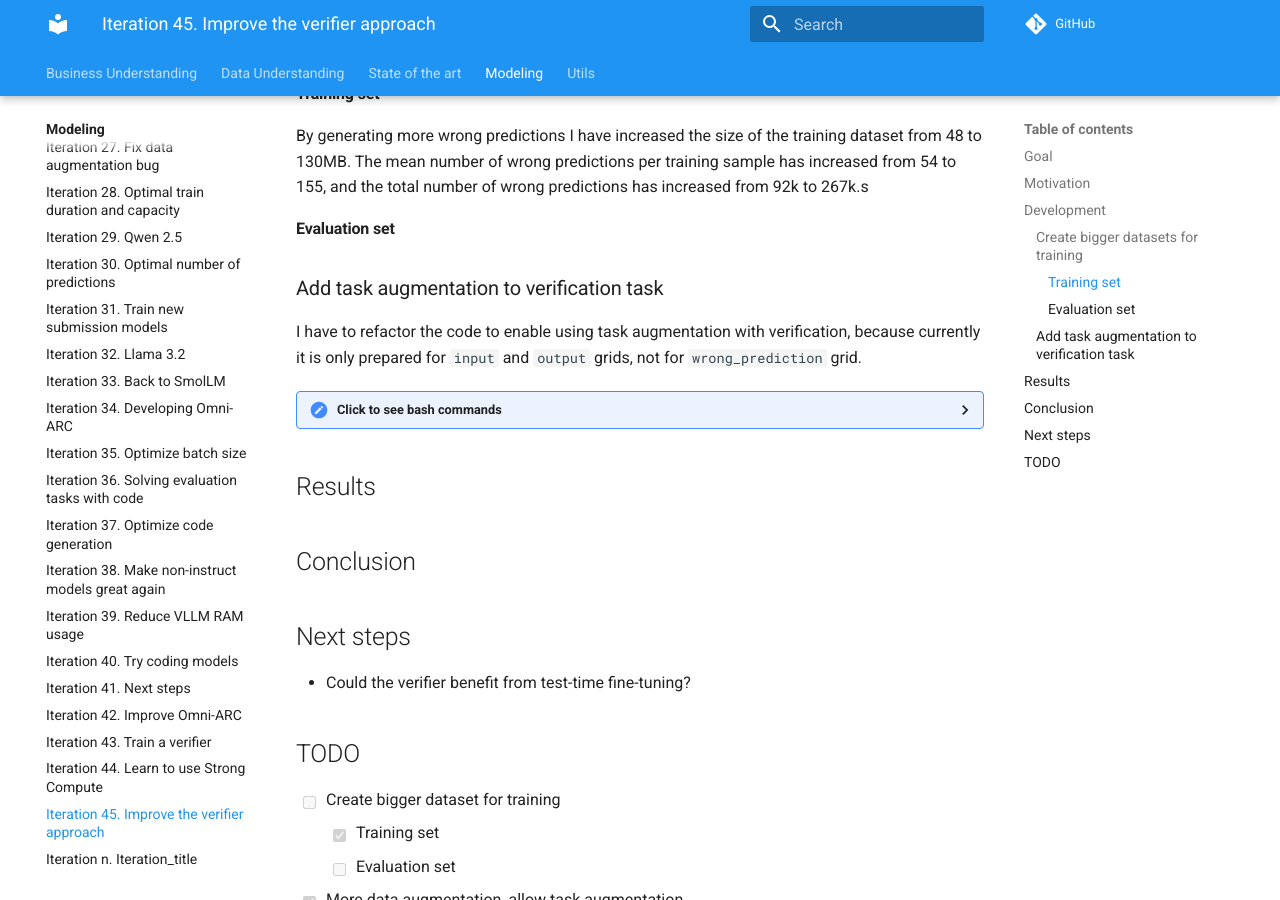
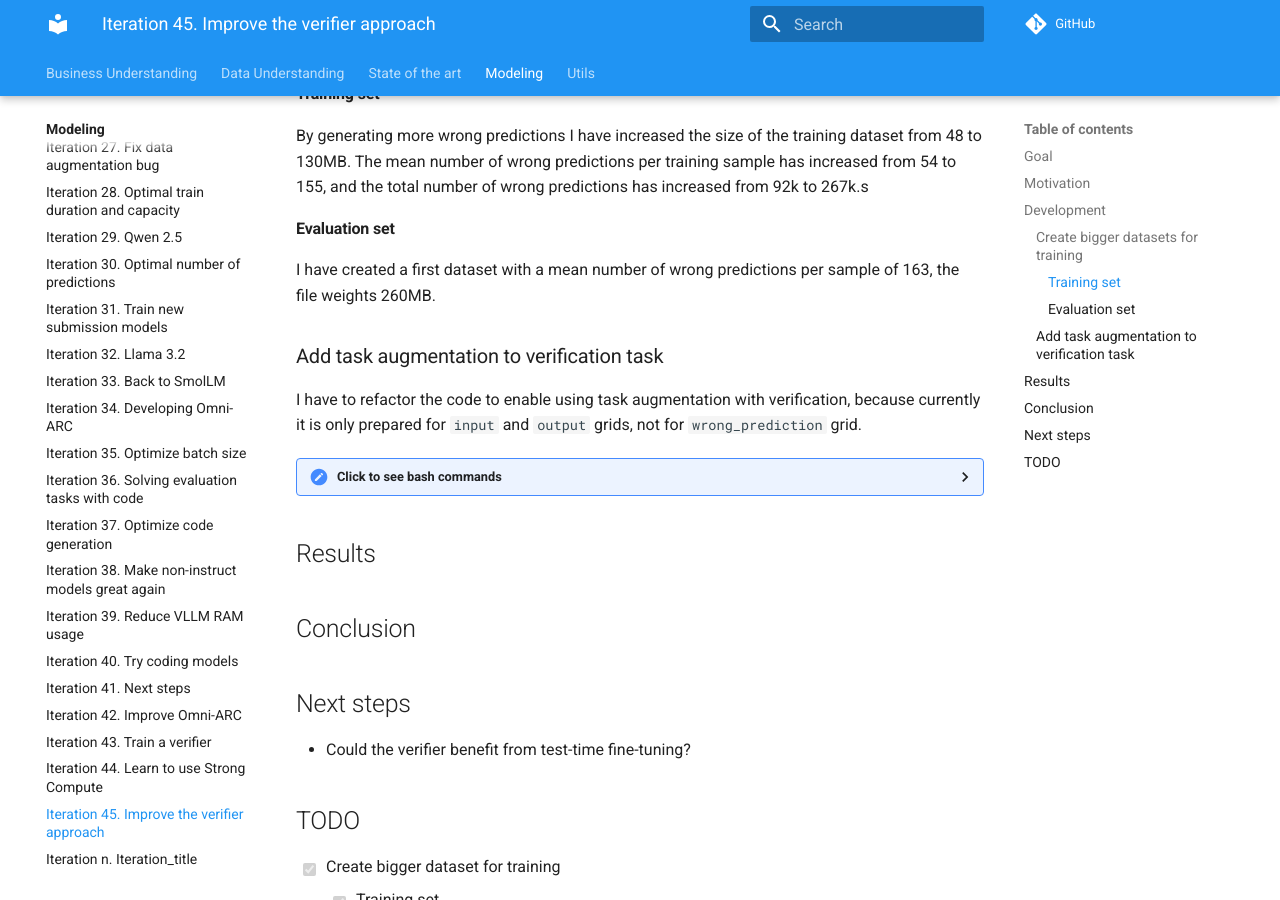
Before and after one commit to zhengjunyao-work/arc24, an MkDocs documentation site: the page built from docs/modeling/Iteration_45_improve_verifier.md, in a window 1280 px wide and 900 px high, scrolled down 526 px. Built offline with MkDocs 1.6.1 and Material for MkDocs 9.7.7, drawn with Linux system fonts in a browser that asks for light colours; comment, search, counter and statistics services are not loaded.

Commit message:
created dataset for verifying with the evaluation set

```diff
--- a/docs/modeling/Iteration_45_improve_verifier.md
+++ b/docs/modeling/Iteration_45_improve_verifier.md
@@ -19,6 +19,9 @@ The mean number of wrong predictions per training sample has increased from 54 t
 number of wrong predictions has increased from 92k to 267k.s
 
 #### Evaluation set
+
+I have created a first dataset with a mean number of wrong predictions per sample of 163, the file
+weights 260MB.
 
 ### Add task augmentation to verification task
 
@@ -137,9 +140,9 @@ python fine-tuning.py \
 
 ## TODO
 
-- [ ] Create bigger dataset for training
+- [x] Create bigger dataset for training
   - [x] Training set
-  - [ ] Evaluation set
+  - [x] Evaluation set
 - [x] More data augmentation, allow task augmentation
 - [ ] Maybe use an ensemble of models instead of a single model
 - [ ] It's likely that a model trained in all the prediction tasks will perform better
```
Also changed, not shown: 1 other file.
